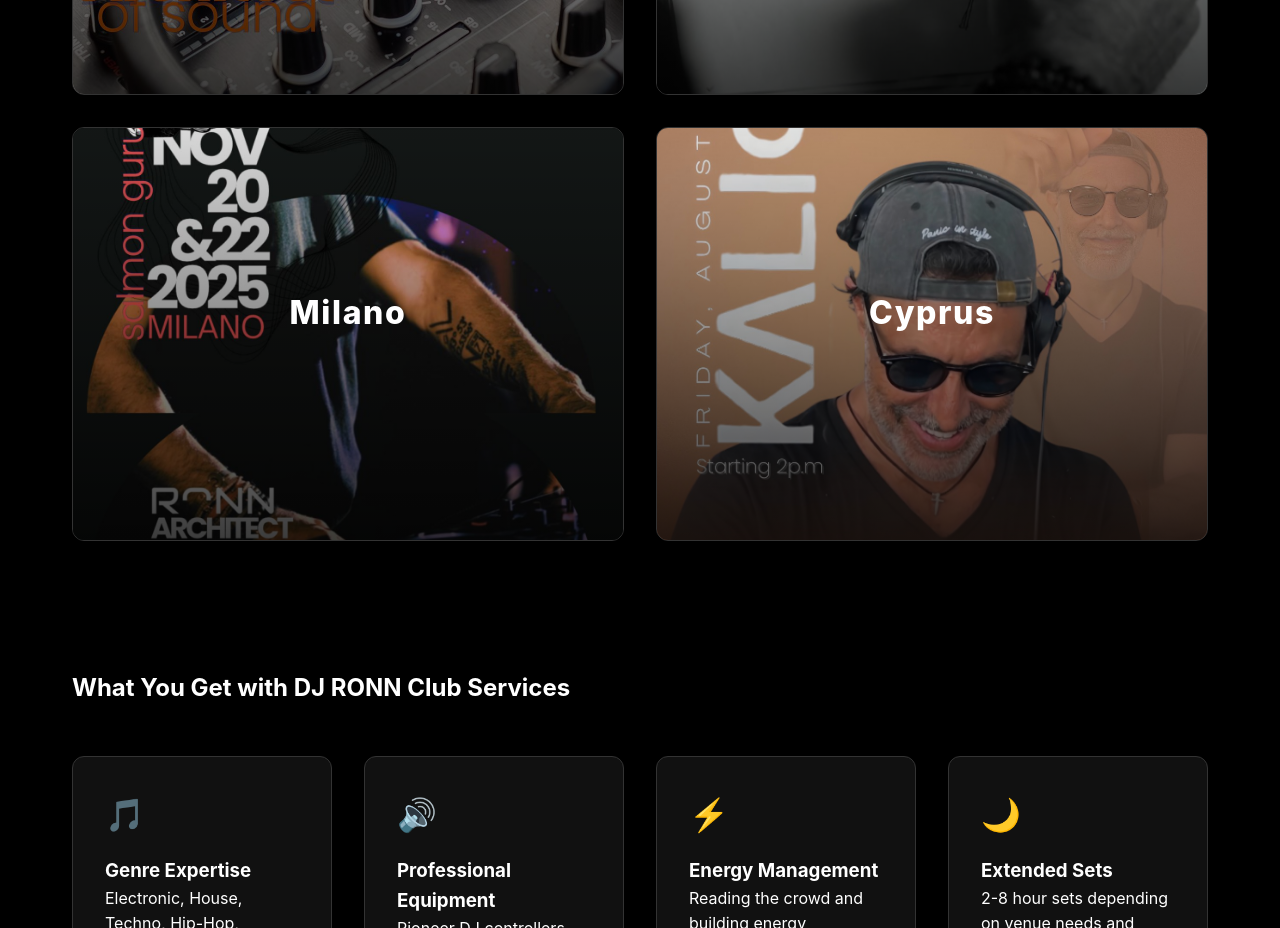
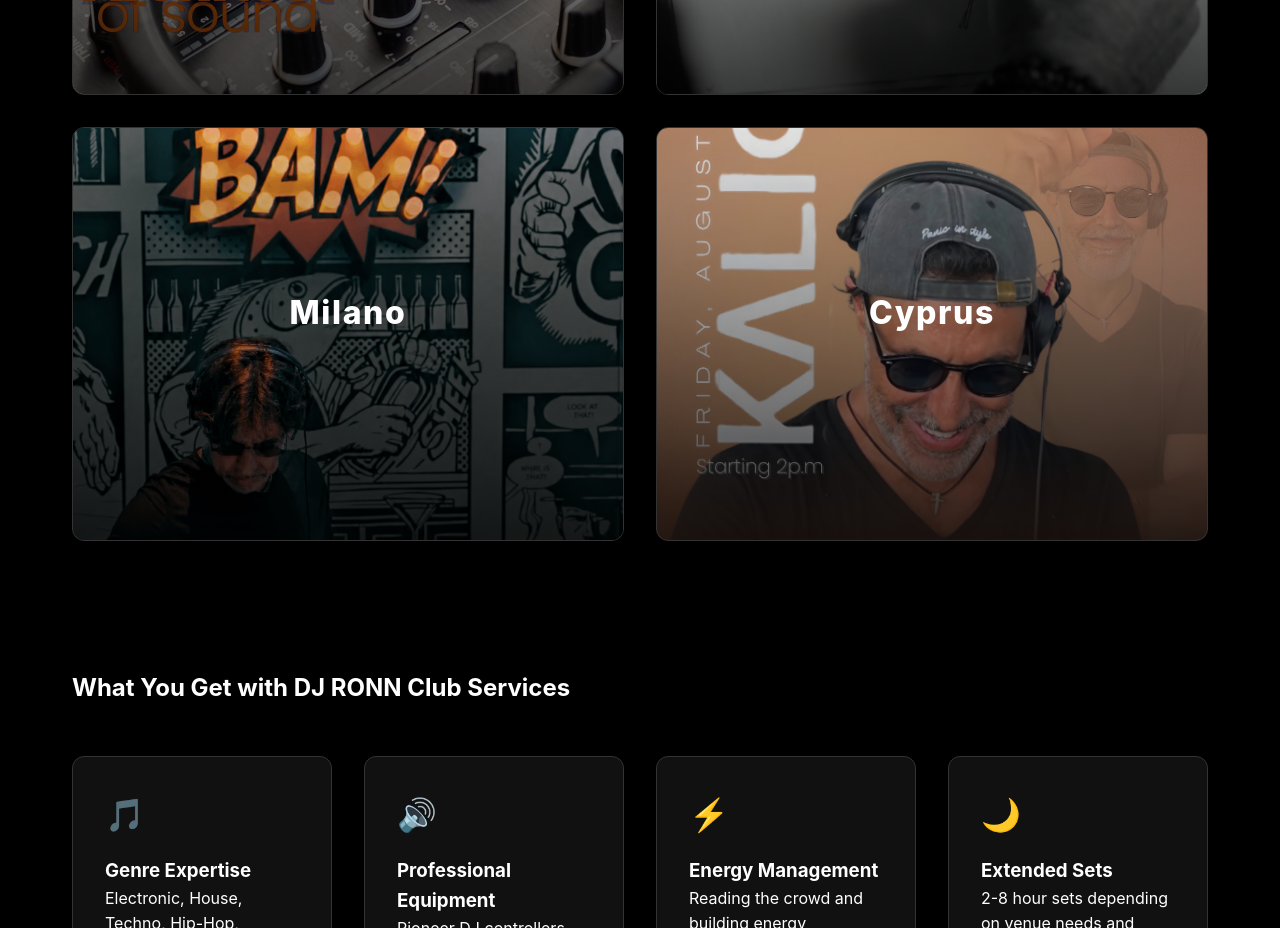
Before and after one commit to megvargian/dj-portfolio, a Nuxt app: page /club-dj in a window 1280 px wide. Shown: the part 1340-2268 px from the top of the page. Built offline with nearby package versions, Linux system fonts and the light colour scheme.

Commit message:
add milano image

```diff
--- a/pages/club-dj.vue
+++ b/pages/club-dj.vue
@@ -234,8 +234,8 @@ const cities = [
   {
     name: "Milano",
     slug: "milano",
-    cover: "/gallery-5.jpg",
-    images: ["/gallery-5.jpg", "/IMG-20251106-WA0051.jpg", "/main-img-min-1.jpg", "/gallery-2.jpg"],
+    cover: "/milano-2.png",
+    images: ["/milano-2.png", "/gallery-5.jpg", "/main-img-min-1.jpg", "/gallery-2.jpg"],
   },
   {
     name: "Cyprus",
```
Also changed, not shown: public/milano-2.png (added).
